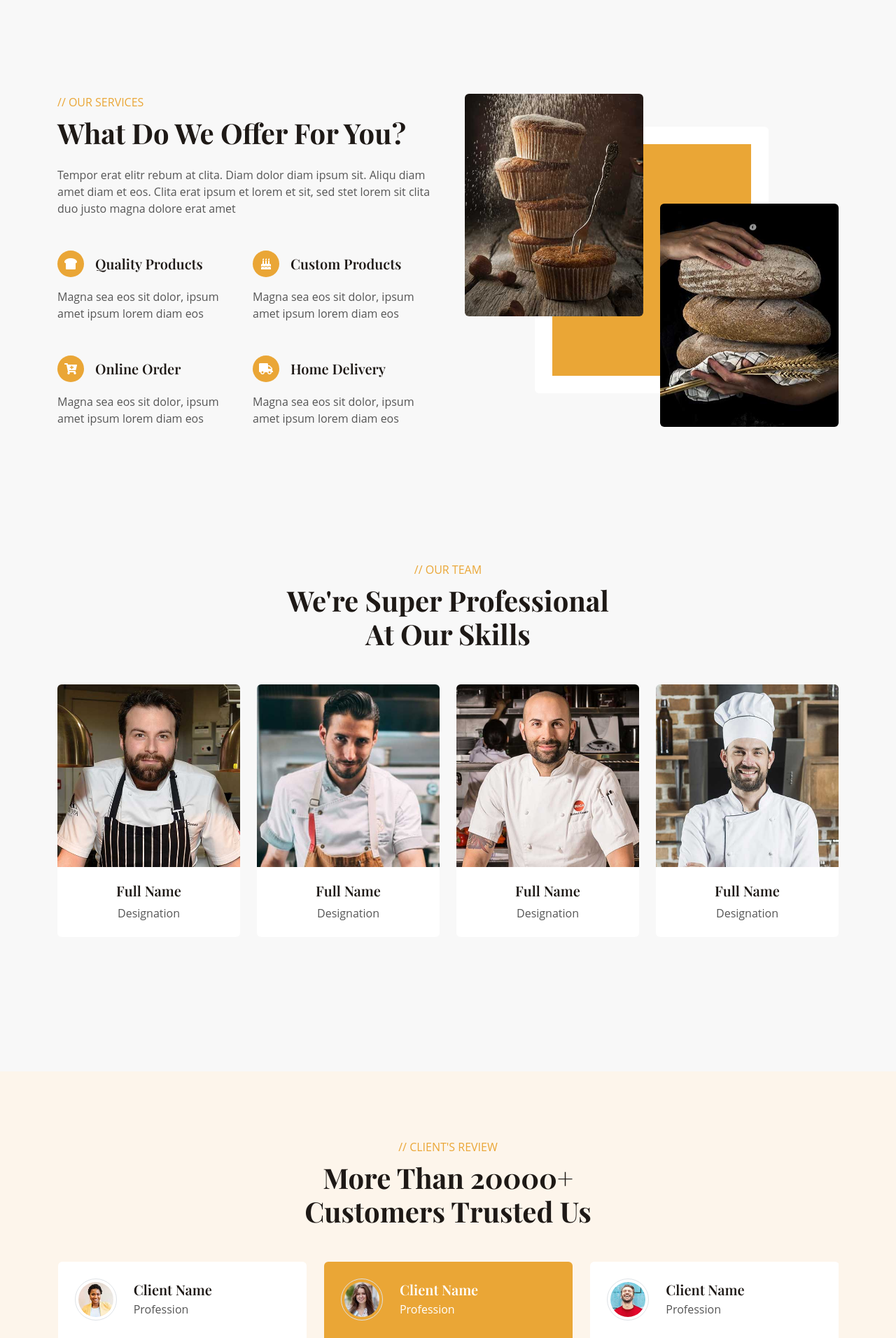
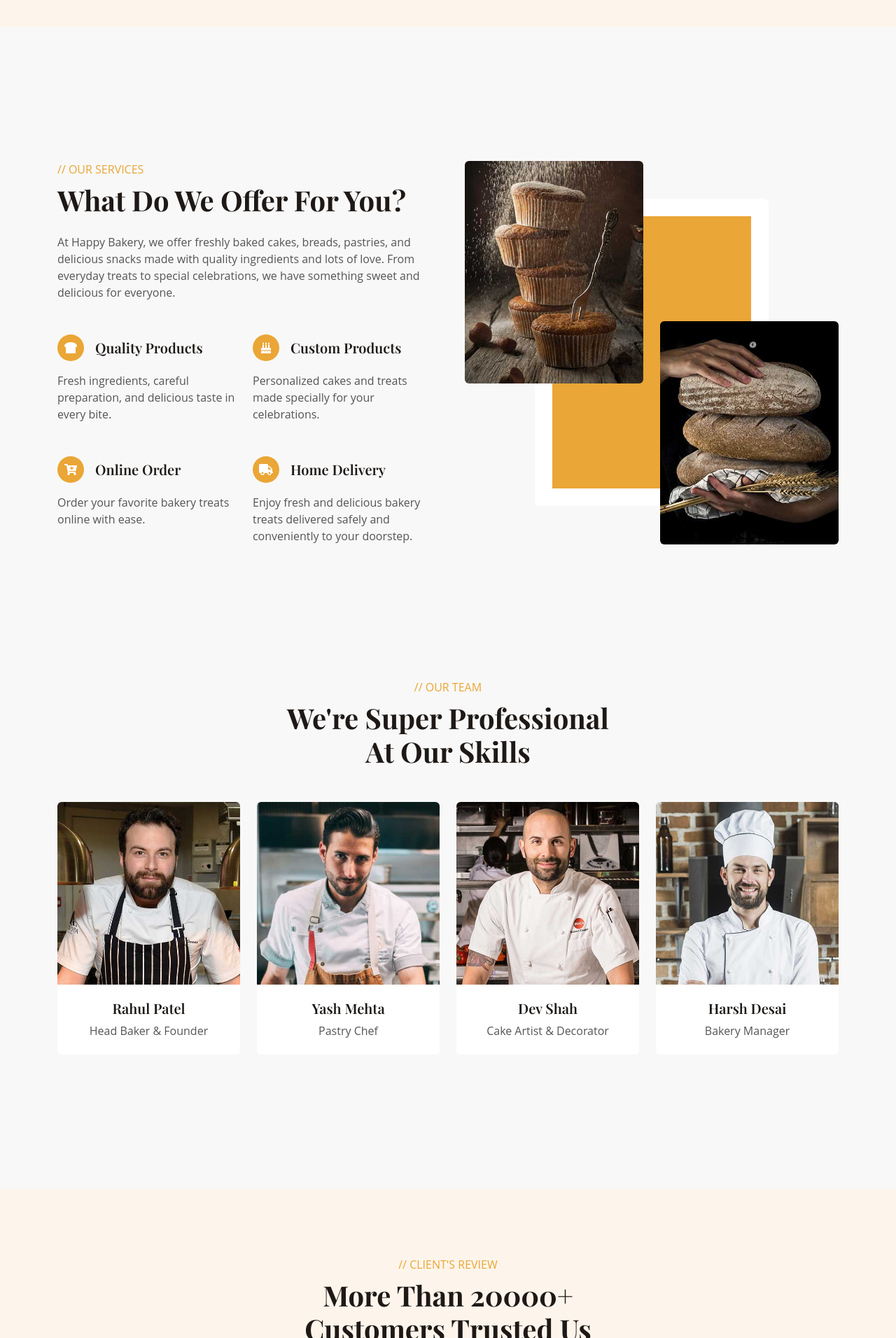
Before and after one commit to priyakalsariya/bakerproject, a Django app: template bakerproject/myapp/templates/index.html in a window 1280 px wide. Shown: the part 3280-5192 px from the top of the page at 70% size. Run offline with Django 5.2, Linux system fonts and the light colour scheme; the template is opened without the code that fills it, so the values that code supplies are empty; some libraries are stand-ins or nearby versions.

```diff
--- a/bakerproject/myapp/templates/index.html
+++ b/bakerproject/myapp/templates/index.html
@@ -12,7 +12,7 @@
                             <div class="col-lg-8">
                                 <p class="text-primary text-uppercase fw-bold mb-2">// The Best Bakery</p>
                                 <h1 class="display-1 text-light mb-4 animated slideInDown">We Bake With Passion</h1>
-                                <p class="text-light fs-5 mb-4 pb-3">Vero elitr justo clita lorem. Ipsum dolor sed stet sit diam rebum ipsum.</p>
+                                <p class="text-light fs-5 mb-4 pb-3">Step into Happy Bakery and discover a world of delicious flavors, freshly baked treats, and sweet moments made to bring a smile to your face.</p>
                                 <a href="{% url 'read_more' %}" class="btn btn-primary rounded-pill py-3 px-5">Read More</a>
                             </div>
                         </div>
@@ -95,8 +95,9 @@
                     <div class="h-100">
                         <p class="text-primary text-uppercase mb-2">// About Us</p>
                         <h1 class="display-6 mb-4">We Bake Every Item From The Core Of Our Hearts</h1>
-                        <p>Tempor erat elitr rebum at clita. Diam dolor diam ipsum sit. Aliqu diam amet diam et eos. Clita erat ipsum et lorem et sit, sed stet lorem sit clita duo justo magna dolore erat amet</p>
-                        <p>Tempor erat elitr rebum at clita. Diam dolor diam ipsum sit. Aliqu diam amet diam et eos. Clita erat ipsum et lorem et sit, sed stet lorem sit clita duo justo magna dolore erat amet</p>
+                        <p>Welcome to Happy Bakery, where every bite is made to bring a little more happiness to your day. At Happy Bakery, we believe that great moments are even better when shared with delicious food. From freshly baked cakes and pastries to soft breads, cookies, and delightful desserts, we prepare every product with quality ingredients, care, and a passion for baking.
+
+                        <p>Whether you're celebrating a birthday, anniversary, wedding, festival, or simply enjoying a sweet treat with your loved ones, we are here to make your moments a little sweeter.</p>
                         <div class="row g-2 mb-4">
                             <div class="col-sm-6">
                                 <i class="fa fa-check text-primary me-2"></i>Quality Products
@@ -133,7 +134,7 @@
                             <i class="fa fa-phone-alt fa-4x flex-shrink-0"></i>
                             <div class="ms-4">
                                 <p class="fs-5 fw-bold mb-0">Call Us</p>
-                                <p class="fs-1 fw-bold mb-0">+012 345 6789</p>
+                                <p class="fs-1 fw-bold mb-0">+91 96626 56019</p>
                             </div>
                         </div>
                     </div>
@@ -147,14 +148,14 @@
                 <div class="col-lg-4 col-md-6 wow fadeInUp" data-wow-delay="0.1s">
                     <div class="product-item d-flex flex-column bg-white rounded overflow-hidden h-100">
                         <div class="text-center p-4">
-                            <div class="d-inline-block border border-primary rounded-pill px-3 mb-3">$11 - $99</div>
-                            <h3 class="mb-3">Cake</h3>
-                            <span>Tempor erat elitr rebum at clita dolor diam ipsum sit diam amet diam et eos</span>
+                            <div class="d-inline-block border border-primary rounded-pill px-3 mb-3">₹300-₹2000</div>
+                            <h3 class="mb-3">Cakes</h3>
+                            <span>Rich and moist chocolate cake layered with smooth chocolate cream, perfect for chocolate lovers.</span>
                         </div>
                         <div class="position-relative mt-auto">
                             <img class="img-fluid" src="{% static 'img/product-1.jpg' %}" alt="">
                             <div class="product-overlay">
-                                <a class="btn btn-lg-square btn-outline-light rounded-circle" href=""><i class="fa fa-eye text-primary"></i></a>
+                                <a class="btn btn-lg-square btn-outline-light rounded-circle" href="{% url 'category_products' 1 %}"><i class="fa fa-eye text-primary"></i></a>
                             </div>
                         </div>
                     </div>
@@ -162,14 +163,14 @@
                 <div class="col-lg-4 col-md-6 wow fadeInUp" data-wow-delay="0.3s">
                     <div class="product-item d-flex flex-column bg-white rounded overflow-hidden h-100">
                         <div class="text-center p-4">
-                            <div class="d-inline-block border border-primary rounded-pill pt-1 px-3 mb-3">$11 - $99</div>
-                            <h3 class="mb-3">Bread</h3>
-                            <span>Tempor erat elitr rebum at clita dolor diam ipsum sit diam amet diam et eos</span>
+                            <div class="d-inline-block border border-primary rounded-pill pt-1 px-3 mb-3">₹50 - ₹200</div>
+                            <h3 class="mb-3">Breads</h3>
+                            <span>Healthy bread made with a blend of grains and seeds, offering a rich texture and flavor.</span>
                         </div>
                         <div class="position-relative mt-auto">
                             <img class="img-fluid" src="{% static 'img/product-2.jpg' %}" alt="">
                             <div class="product-overlay">
-                                <a class="btn btn-lg-square btn-outline-light rounded-circle" href=""><i class="fa fa-eye text-primary"></i></a>
+                                <a class="btn btn-lg-square btn-outline-light rounded-circle" href="{% url 'category_products' 2 %}"><i class="fa fa-eye text-primary"></i></a>
                             </div>
                         </div>
                     </div>
@@ -177,18 +178,19 @@
                 <div class="col-lg-4 col-md-6 wow fadeInUp" data-wow-delay="0.5s">
                     <div class="product-item d-flex flex-column bg-white rounded overflow-hidden h-100">
                         <div class="text-center p-4">
-                            <div class="d-inline-block border border-primary rounded-pill pt-1 px-3 mb-3">$11 - $99</div>
-                            <h4 class="mb-3">Cookies</h4>
-                            <span>Tempor erat elitr rebum at clita dolor diam ipsum sit diam amet diam et eos</span>
+                            <div class="d-inline-block border border-primary rounded-pill pt-1 px-3 mb-3">₹30 - ₹500</div>
+                            <h4 class="mb-3">Snacks</h4>
+                            <span>Fresh bread filled with crunchy vegetables, cheese, and delicious sandwich spread.</span>
                         </div>
                         <div class="position-relative mt-auto">
-                            <img class="img-fluid" src="{% static 'img/product-3.jpg' %}" alt="">
+                            <img class="img-fluid" src="{% static 'img/product-3.jpg' %}" alt="{% url 'category_products' 3 %}">
                             <div class="product-overlay">
                                 <a class="btn btn-lg-square btn-outline-light rounded-circle" href=""><i class="fa fa-eye text-primary"></i></a>
                             </div>
                         </div>
                     </div>
                 </div>
+
             </div>
         </div>
     </div>
@@ -202,8 +204,7 @@
                 <div class="col-lg-6 wow fadeInUp" data-wow-delay="0.1s">
                     <p class="text-primary text-uppercase mb-2">// Our Services</p>
                     <h1 class="display-6 mb-4">What Do We Offer For You?</h1>
-                    <p class="mb-5">Tempor erat elitr rebum at clita. Diam dolor diam ipsum sit. Aliqu diam amet diam et eos. Clita erat ipsum et lorem et sit, sed stet lorem sit clita duo justo magna dolore erat amet</p>
-                    <div class="row gy-5 gx-4">
+                    <p class="mb-5">At Happy Bakery, we offer freshly baked cakes, breads, pastries, and delicious snacks made with quality ingredients and lots of love. From everyday treats to special celebrations, we have something sweet and delicious for everyone.</p>                    <div class="row gy-5 gx-4">
                         <div class="col-sm-6 wow fadeIn" data-wow-delay="0.1s">
                             <div class="d-flex align-items-center mb-3">
                                 <div class="flex-shrink-0 btn-square bg-primary rounded-circle me-3">
@@ -211,8 +212,8 @@
                                 </div>
                                 <h5 class="mb-0">Quality Products</h5>
                             </div>
-                            <span>Magna sea eos sit dolor, ipsum amet ipsum lorem diam eos</span>
-                        </div>
+                                <span>Fresh ingredients, careful preparation, and delicious taste in every bite.</span>
+                            </div>
                         <div class="col-sm-6 wow fadeIn" data-wow-delay="0.2s">
                             <div class="d-flex align-items-center mb-3">
                                 <div class="flex-shrink-0 btn-square bg-primary rounded-circle me-3">
@@ -220,7 +221,7 @@
                                 </div>
                                 <h5 class="mb-0">Custom Products</h5>
                             </div>
-                            <span>Magna sea eos sit dolor, ipsum amet ipsum lorem diam eos</span>
+                            <span>Personalized cakes and treats made specially for your celebrations.</span>
                         </div>
                         <div class="col-sm-6 wow fadeIn" data-wow-delay="0.3s">
                             <div class="d-flex align-items-center mb-3">
@@ -229,7 +230,7 @@
                                 </div>
                                 <h5 class="mb-0">Online Order</h5>
                             </div>
-                            <span>Magna sea eos sit dolor, ipsum amet ipsum lorem diam eos</span>
+                            <span>Order your favorite bakery treats online with ease.</span>
                         </div>
                         <div class="col-sm-6 wow fadeIn" data-wow-delay="0.4s">
                             <div class="d-flex align-items-center mb-3">
@@ -238,7 +239,7 @@
                                 </div>
                                 <h5 class="mb-0">Home Delivery</h5>
                             </div>
-                            <span>Magna sea eos sit dolor, ipsum amet ipsum lorem diam eos</span>
+                            <span>Enjoy fresh and delicious bakery treats delivered safely and conveniently to your doorstep.</span>
                         </div>
                     </div>
                 </div>
@@ -271,8 +272,8 @@
                         <img class="img-fluid" src="{% static 'img/team-1.jpg' %}" alt="">
                         <div class="team-text">
                             <div class="team-title">
-                                <h5>Full Name</h5>
-                                <span>Designation</span>
+                                <h5>Rahul Patel </h5>
+                                <span>Head Baker & Founder</span>
                             </div>
                             <div class="team-social">
                                 <a class="btn btn-square btn-light rounded-circle" href=""><i class="fab fa-facebook-f"></i></a>
@@ -287,8 +288,8 @@
                         <img class="img-fluid" src="{% static 'img/team-2.jpg' %}" alt="">
                         <div class="team-text">
                             <div class="team-title">
-                                <h5>Full Name</h5>
-                                <span>Designation</span>
+                                <h5>Yash Mehta</h5>
+                                <span>Pastry Chef</span>
                             </div>
                             <div class="team-social">
                                 <a class="btn btn-square btn-light rounded-circle" href=""><i class="fab fa-facebook-f"></i></a>
@@ -303,8 +304,8 @@
                         <img class="img-fluid" src="{% static 'img/team-3.jpg' %}" alt="">
                         <div class="team-text">
                             <div class="team-title">
-                                <h5>Full Name</h5>
-                                <span>Designation</span>
+                                <h5>Dev Shah</h5>
+                                <span>Cake Artist & Decorator</span>
                             </div>
                             <div class="team-social">
                                 <a class="btn btn-square btn-light rounded-circle" href=""><i class="fab fa-facebook-f"></i></a>
@@ -319,8 +320,8 @@
                         <img class="img-fluid" src="{% static 'img/team-4.jpg' %}" alt="">
                         <div class="team-text">
                             <div class="team-title">
-                                <h5>Full Name</h5>
-                                <span>Designation</span>
+                                <h5>Harsh Desai</h5>
+                                <span>Bakery Manager</span>
                             </div>
                             <div class="team-social">
                                 <a class="btn btn-square btn-light rounded-circle" href=""><i class="fab fa-facebook-f"></i></a>
@@ -348,41 +349,41 @@
                     <div class="d-flex align-items-center mb-4">
                         <img class="flex-shrink-0 rounded-circle border p-1" src="{% static 'img/testimonial-1.jpg' %}" alt="">
                         <div class="ms-4">
-                            <h5 class="mb-1">Client Name</h5>
-                            <span>Profession</span>
+                            <h5 class="mb-1">Meera Joshi</h5>
+                            <span>Teacher</span>
                         </div>
                     </div>
-                    <p class="mb-0">Tempor erat elitr rebum at clita. Diam dolor diam ipsum sit diam amet diam et eos. Clita erat ipsum et lorem et sit.</p>
+                    <p class="mb-0">The chocolate cake was fresh, soft, and absolutely delicious. Everyone loved it!</p>
                 </div>
                 <div class="testimonial-item bg-white rounded p-4">
                     <div class="d-flex align-items-center mb-4">
                         <img class="flex-shrink-0 rounded-circle border p-1" src="{% static 'img/testimonial-2.jpg' %}" alt="">
                         <div class="ms-4">
-                            <h5 class="mb-1">Client Name</h5>
-                            <span>Profession</span>
+                            <h5 class="mb-1">Aarav Patel</h5>
+                            <span>Software Developer</span>
                         </div>
                     </div>
-                    <p class="mb-0">Tempor erat elitr rebum at clita. Diam dolor diam ipsum sit diam amet diam et eos. Clita erat ipsum et lorem et sit.</p>
+                    <p class="mb-0">Amazing pastries and beautiful presentation. Everything tasted freshly baked.</p>
                 </div>
                 <div class="testimonial-item bg-white rounded p-4">
                     <div class="d-flex align-items-center mb-4">
                         <img class="flex-shrink-0 rounded-circle border p-1" src="{% static 'img/testimonial-3.jpg' %}" alt="">
                         <div class="ms-4">
-                            <h5 class="mb-1">Client Name</h5>
-                            <span>Profession</span>
+                            <h5 class="mb-1">Kunal Desai</h5>
+                            <span>Business Owner</span>
                         </div>
                     </div>
-                    <p class="mb-0">Tempor erat elitr rebum at clita. Diam dolor diam ipsum sit diam amet diam et eos. Clita erat ipsum et lorem et sit.</p>
+                    <p class="mb-0">I ordered a birthday cake and it was perfect. Great taste, quality, and service!</p>
                 </div>
                 <div class="testimonial-item bg-white rounded p-4">
                     <div class="d-flex align-items-center mb-4">
                         <img class="flex-shrink-0 rounded-circle border p-1" src="{% static 'img/testimonial-4.jpg' %}" alt="">
                         <div class="ms-4">
-                            <h5 class="mb-1">Client Name</h5>
-                            <span>Profession</span>
+                            <h5 class="mb-1">Neha Mehta</h5>
+                            <span>Fashion Designer</span>
                         </div>
                     </div>
-                    <p class="mb-0">Tempor erat elitr rebum at clita. Diam dolor diam ipsum sit diam amet diam et eos. Clita erat ipsum et lorem et sit.</p>
+                    <p class="mb-0">Loved the cupcakes! They looked beautiful and tasted even better.</p>
                 </div>
             </div>
             <div class="bg-primary text-light rounded-top p-5 my-6 mb-0 wow fadeInUp" data-wow-delay="0.1s">
--- a/bakerproject/myapp/urls.py
+++ b/bakerproject/myapp/urls.py
@@ -37,6 +37,9 @@ urlpatterns = [
     path('order/success/<int:order_id>/',views.order_success,name='order_success'),
     path('my-orders/',views.my_orders,name='my_orders'),
     path('order/<int:order_id>/',views.order_detail,name='order_detail'),
+    path('order/<int:order_id>/invoice/',views.download_invoice,name='download_invoice'),
+
+    path("test-email/", views.test_email),
 
 
 ]
--- a/bakerproject/templates/main.html
+++ b/bakerproject/templates/main.html
@@ -160,10 +160,12 @@
             </div>
         </div>
     </nav>
+    <main>
 
-    {% block content %}
+        {% block content %}
 
-    {% endblock content %}
+        {% endblock content %}
+    </main>
 
     <div class="container-fluid bg-dark text-light footer my-6 mb-0 py-5 wow fadeIn" data-wow-delay="0.1s">
         <div class="container py-5">
```
Also changed, not shown: bakerproject/bakerproject/settings.py (+13 -2 lines), bakerproject/myapp/templates/category_products.html (+13 -4 lines), bakerproject/myapp/templates/my_orders.html (+11 -5 lines), bakerproject/myapp/templates/order_confirmation_email.html (added, +86 -0 lines), bakerproject/myapp/templates/order_detail.html (+12 -1 lines), bakerproject/myapp/templates/read_more_about.html (+4 -3 lines), bakerproject/myapp/templates/testimonial.html (+14 -14 lines), bakerproject/myapp/templates/welcome_email.html (added, +21 -0 lines), bakerproject/myapp/utils.py (added, +23 -0 lines), bakerproject/myapp/views.py (+215 -3 lines), bakerproject/db.sqlite3.
